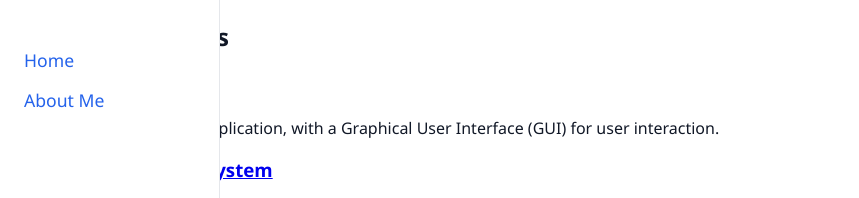
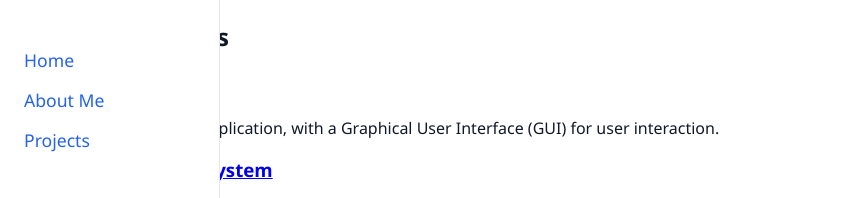
Before and after one commit to kadenward101/kadenward101.github.io, a plain HTML site: page projects.html in a window 1280 px wide. Both pictures are taken after a click on the button "Menu". Shown: the top 198 px of the page, without its empty margins (0-859 px from the left). Drawn offline with Linux system fonts and the light colour scheme.

Commit message:
Refactor sidebar and toggleMenu function

```diff
--- a/projects.html
+++ b/projects.html
@@ -8,9 +8,10 @@
   <body>
       <button class="menu-btn" onclick="toggleMenu()">Menu</button>
 
-      <div class="sidebar" id="sidebar">
+      <div class="sidebar">
         <a href="index.html">Home</a>
         <a href="about.html">About Me</a>
+        <a href="projects.html">Projects</a>
       </div>
 
       <main>
@@ -47,7 +48,7 @@
 
   <script>
     function toggleMenu() {
-      document.getElementById("sidebar").classList.toggle("open");
+      document.querySelector(".sidebar").classList.toggle("open");
     }
   </script>
 
```
